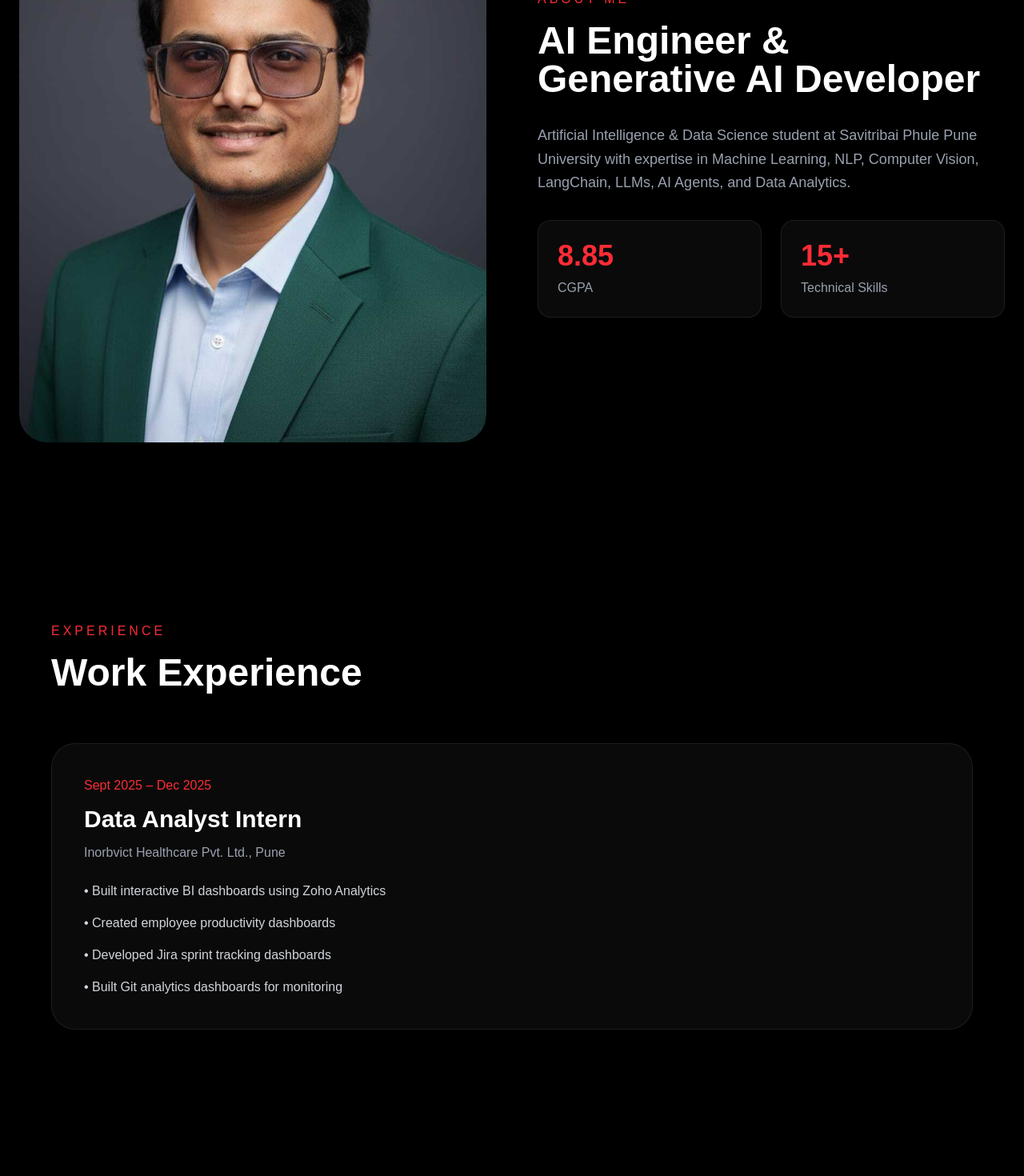
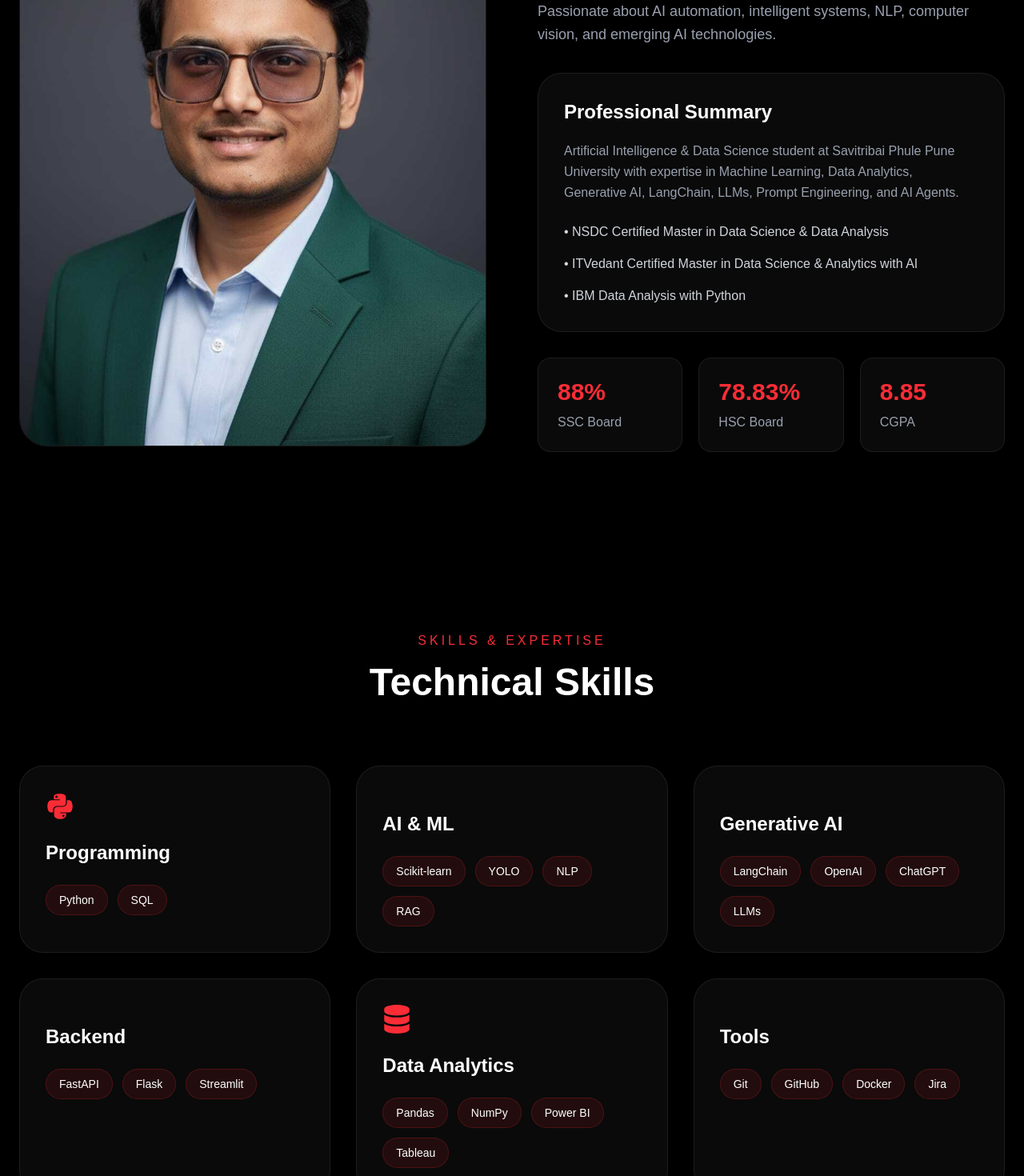
Before and after one commit to rushi935993/ai-portfolio, a Next.js app: page / in a window 1280 px wide. Shown: the part 1080-2550 px from the top of the page at 80% size. Built offline with nearby package versions, Linux system fonts and the light colour scheme.

Commit message:
final futuristic ai portfolio update

```diff
--- a/app/page.tsx
+++ b/app/page.tsx
@@ -61,35 +61,15 @@
 
   const certifications = [
     {
-      title:
-        "Mastery in Data Science and Data Analytics with AI – NSDC And ItVedant Education 2025",
-      link:
-        "https://drive.google.com/file/d/14AhanCTNcQ9cBPIw4WoDxdr5rVWbIOo1/view",
+      title: "Mastery in Data Science and Data Analytics with AI – NSDC And ItVedant Education 2025",
+      link: "https://drive.google.com/file/d/14AhanCTNcQ9cBPIw4WoDxdr5rVWbIOo1/view", },
+      { title: "Machine Learning with Python – IBM 2025", link: "https://drive.google.com/file/d/1NWTakA3MD6PXj3MKWsSnnp1H3LzjuF_V/view", },
+      { title: "Data Science and Data Analytics with Python – IBM 2025", link: "https://drive.google.com/file/d/1Hr1UcEgGrwkmj-gCrAqTOqgkJVDuhpnG/view", },
+      { title: "Amazon Web Services (AWS) – ItVedant Education 2025", link: "https://drive.google.com/file/d/1nO_aac4PYystCW1V99eR-7tEt1LfEpNg/view", },
+      { title: "Fundamentals of DevOps – ItVedant Education 2025", link: "https://drive.google.com/file/d/1COd7kK8uc7q_FbeaDZbMPeVYf2PDtu4F/view",
+
       },
-    {
-      title:
-        "Machine Learning with Python – IBM 2025",
-      link:
-        "https://drive.google.com/file/d/1NWTakA3MD6PXj3MKWsSnnp1H3LzjuF_V/view",
-    },
-    {
-      title:
-        "Data Science and Data Analytics with Python – IBM 2025",
-      link:
-        "https://drive.google.com/file/d/1Hr1UcEgGrwkmj-gCrAqTOqgkJVDuhpnG/view",
-    },
-    {
-      title:
-        "Amazon Web Services (AWS) – ItVedant Education 2025",
-      link:
-        "https://drive.google.com/file/d/1nO_aac4PYystCW1V99eR-7tEt1LfEpNg/view",
-    },
-    {
-      title:
-        "Fundamentals of DevOps – ItVedant Education 2025",
-      link:
-        "https://drive.google.com/file/d/1COd7kK8uc7q_FbeaDZbMPeVYf2PDtu4F/view",
-    },
+
   ];
 
   return (
@@ -138,11 +118,9 @@
             </h1>
 
             <p className="text-gray-400 text-lg leading-relaxed mb-8 max-w-xl">
-              Final-year Artificial Intelligence and Data Science undergraduate with strong foundation in software engineering, machine
-              learning, and data-driven systems. Experienced in building AI-powered applications, APIs, and analytics solutions using
-              Python and modern frameworks. Familiar with Generative AI tools, prompt engineering, cloud platforms, DevOps
-              fundamentals, and Agile workflows. Passionate about building scalable AI-augmented software systems and seeking a
-              Trainee Software Engineer role to contribute to innovative product development
+              Final-year Artificial Intelligence and Data Science undergraduate
+              with strong foundation in software engineering, machine learning,
+              and data-driven systems.
             </p>
 
             <div className="flex gap-5 flex-wrap">
@@ -197,18 +175,22 @@
 
       {/* ABOUT */}
       <section className="py-28 px-6">
-        <div className="max-w-7xl mx-auto grid md:grid-cols-2 gap-16 items-center">
+        <div className="max-w-7xl mx-auto">
+
+          <div className="grid md:grid-cols-2 gap-16 items-center">
 
             <motion.img
               initial={{ opacity: 0, y: 50 }}
               whileInView={{ opacity: 1, y: 0 }}
+              transition={{ duration: 0.8 }}
               src="/profile.jpg"
-            className="rounded-[35px]"
+              className="rounded-[35px] border border-white/10"
             />
 
             <motion.div
               initial={{ opacity: 0, y: 50 }}
               whileInView={{ opacity: 1, y: 0 }}
+              transition={{ duration: 0.8 }}
             >
               <p className="text-red-500 uppercase tracking-[4px] mb-4">
                 About Me
@@ -220,84 +202,207 @@
               </h2>
 
               <p className="text-gray-400 leading-relaxed text-lg mb-8">
+                Passionate about AI automation, intelligent systems,
+                NLP, computer vision, and emerging AI technologies.
+              </p>
+
+              <div className="glass rounded-[30px] p-8 mb-8">
+                <h3 className="text-2xl font-bold mb-5 text-white">
+                  Professional Summary
+                </h3>
+
+                <p className="text-gray-400 leading-relaxed mb-6">
                   Artificial Intelligence & Data Science student at
                   Savitribai Phule Pune University with expertise in
-              Machine Learning, NLP, Computer Vision, LangChain,
-              LLMs, AI Agents, and Data Analytics.
+                  Machine Learning, Data Analytics, Generative AI,
+                  LangChain, LLMs, Prompt Engineering, and AI Agents.
                 </p>
 
-            <div className="grid grid-cols-2 gap-6">
+                <div className="space-y-4 text-gray-300">
+                  <p>
+                    • NSDC Certified Master in Data Science & Data Analysis
+                  </p>
+
+                  <p>
+                    • ITVedant Certified Master in Data Science & Analytics with AI
+                  </p>
+
+                  <p>
+                    • IBM Data Analysis with Python
+                  </p>
+                </div>
+              </div>
+
+              <div className="grid grid-cols-1 md:grid-cols-3 gap-5">
+
                 <div className="glass p-6 rounded-2xl">
-                <h3 className="text-4xl font-bold text-red-500">
+                  <h3 className="text-3xl font-bold text-red-500">
+                    88%
+                  </h3>
+
+                  <p className="text-gray-400 mt-2">
+                    SSC Board
+                  </p>
+                </div>
+
+                <div className="glass p-6 rounded-2xl">
+                  <h3 className="text-3xl font-bold text-red-500">
+                    78.83%
+                  </h3>
+
+                  <p className="text-gray-400 mt-2">
+                    HSC Board
+                  </p>
+                </div>
+
+                <div className="glass p-6 rounded-2xl">
+                  <h3 className="text-3xl font-bold text-red-500">
                     8.85
                   </h3>
+
                   <p className="text-gray-400 mt-2">
                     CGPA
                   </p>
                 </div>
 
-              <div className="glass p-6 rounded-2xl">
-                <h3 className="text-4xl font-bold text-red-500">
-                  15+
-                </h3>
-                <p className="text-gray-400 mt-2">
-                  Technical Skills
-                </p>
+              </div>
+            </motion.div>
           </div>
         </div>
+      </section>
+
+      {/* SKILLS */}
+      <section className="py-28 px-6">
+        <div className="max-w-7xl mx-auto">
+
+          <div className="mb-20 text-center">
+            <p className="text-red-500 uppercase tracking-[4px] mb-4">
+              Skills & Expertise
+            </p>
+
+            <h2 className="text-5xl font-bold">
+              Technical Skills
+            </h2>
+          </div>
+
+          <div className="grid md:grid-cols-2 lg:grid-cols-3 gap-8">
+
+            {[
+              {
+                title: "Programming",
+                skills: ["Python", "SQL"],
+                icon: <FaPython />,
+              },
+              {
+                title: "AI & ML",
+                skills: ["Scikit-learn", "YOLO", "NLP", "RAG"],
+              },
+              {
+                title: "Generative AI",
+                skills: ["LangChain", "OpenAI", "ChatGPT", "LLMs"],
+              },
+              {
+                title: "Backend",
+                skills: ["FastAPI", "Flask", "Streamlit"],
+              },
+              {
+                title: "Data Analytics",
+                skills: ["Pandas", "NumPy", "Power BI", "Tableau"],
+                icon: <FaDatabase />,
+              },
+              {
+                title: "Tools",
+                skills: ["Git", "GitHub", "Docker", "Jira"],
+              },
+            ].map((item, index) => (
+              <motion.div
+                key={index}
+                whileHover={{ y: -10 }}
+                className="glass p-8 rounded-[30px]"
+              >
+                <div className="text-red-500 text-4xl mb-6">
+                  {item.icon}
+                </div>
+
+                <h3 className="text-2xl font-bold mb-6">
+                  {item.title}
+                </h3>
+
+                <div className="flex flex-wrap gap-3">
+                  {item.skills.map((skill) => (
+                    <span
+                      key={skill}
+                      className="px-4 py-2 bg-red-500/10 border border-red-500/20 rounded-full text-sm"
+                    >
+                      {skill}
+                    </span>
+                  ))}
+                </div>
               </motion.div>
+            ))}
+
+          </div>
         </div>
       </section>
 
       {/* EXPERIENCE */}
       <section className="py-28 px-6">
-        <div className="max-w-6xl mx-auto">
-          <div className="mb-16">
+        <div className="max-w-7xl mx-auto">
+
+          <div className="mb-20 text-center">
             <p className="text-red-500 uppercase tracking-[4px] mb-4">
               Experience
             </p>
 
             <h2 className="text-5xl font-bold">
-              Work Experience
+              Professional Experience
             </h2>
           </div>
 
-          <div className="glass rounded-[30px] p-10">
-            <p className="text-red-500 mb-3">
+          <div className="grid md:grid-cols-2 gap-12 items-center">
+
+            <motion.div
+              initial={{ opacity: 0, x: -50 }}
+              whileInView={{ opacity: 1, x: 0 }}
+            >
+              <img
+                src="/images/dashboard.jpg"
+                alt="dashboard"
+                className="rounded-[30px] border border-white/10"
+              />
+            </motion.div>
+
+            <motion.div
+              initial={{ opacity: 0, x: 50 }}
+              whileInView={{ opacity: 1, x: 0 }}
+              className="glass rounded-[30px] p-10"
+            >
+              <p className="text-red-500 mb-4">
                 Sept 2025 – Dec 2025
               </p>
 
-            <h3 className="text-3xl font-bold mb-3">
+              <h3 className="text-4xl font-bold mb-4">
                 Data Analyst Intern
               </h3>
 
-            <p className="text-gray-400 mb-6">
+              <p className="text-gray-400 mb-8">
                 Inorbvict Healthcare Pvt. Ltd., Pune
               </p>
 
-            <ul className="space-y-4 text-gray-300">
-              <li>
-                • Built interactive BI dashboards using Zoho Analytics
-              </li>
-              <li>
-                • Created employee productivity dashboards
-              </li>
-              <li>
-                • Developed Jira sprint tracking dashboards
-              </li>
-              <li>
-                • Built Git analytics dashboards for monitoring
-              </li>
-            </ul>
+              <div className="space-y-5 text-gray-300">
+                <p>• Built interactive BI dashboards using Power BI</p>
+                <p>• Created employee productivity dashboards</p>
+                <p>• Developed Jira sprint monitoring dashboards</p>
+                <p>• Conducted Zoho Projects training sessions</p>
+              </div>
+            </motion.div>
+
           </div>
         </div>
       </section>
 
       {/* PROJECTS */}
-      <section
-        id="projects"
-        className="py-28 px-6"
-      >
+      <section id="projects" className="py-28 px-6">
         <div className="max-w-7xl mx-auto">
 
           <div className="mb-20 text-center">
@@ -341,6 +446,7 @@
                   <a
                     href={project.github}
                     target="_blank"
+                    rel="noopener noreferrer"
                     className="inline-block border border-red-500 px-6 py-3 rounded-xl hover:bg-red-500/20 transition"
                   >
                     View GitHub
@@ -370,28 +476,12 @@
             {certifications.map((cert, index) => (
               <motion.div
                 key={index}
-                whileHover={{
-                  y: -10,
-                  scale: 1.02,
-                }}
-                className="glass p-8 rounded-[30px] border border-white/10 hover:border-red-500/40 transition duration-500 relative overflow-hidden group"
+                whileHover={{ y: -10 }}
+                className="glass p-8 rounded-[30px]"
               >
+                <div className="text-5xl mb-6">🏆</div>
 
-                <div className="absolute top-0 right-0 w-32 h-32 bg-red-500/10 blur-3xl rounded-full"></div>
-
-                <div className="relative z-10">
-
-                  <div className="flex items-center justify-between mb-6">
-                    <div className="text-5xl">
-                      🏆
-                    </div>
-
-                    <div className="w-12 h-12 rounded-full bg-red-500/10 flex items-center justify-center text-red-500 text-xl group-hover:bg-red-500 group-hover:text-white transition">
-                      ↗
-                    </div>
-                  </div>
-
-                  <h3 className="text-xl font-semibold leading-relaxed mb-8 min-h-[140px]">
+                <h3 className="text-xl font-semibold mb-8 leading-relaxed">
                   {cert.title}
                 </h3>
 
@@ -399,12 +489,10 @@
                   href={cert.link}
                   target="_blank"
                   rel="noopener noreferrer"
-                    className="inline-flex items-center gap-3 border border-red-500 px-5 py-3 rounded-xl hover:bg-red-500/20 transition"
+                  className="inline-block border border-red-500 px-5 py-3 rounded-xl hover:bg-red-500/20 transition"
                 >
                   View Certificate
                 </a>
-
-                </div>
               </motion.div>
             ))}
           </div>
@@ -486,9 +574,7 @@
           </a>
         </div>
 
-        <p>
-          Built with AI & Innovation
-        </p>
+        <p>Built with AI & Innovation</p>
       </footer>
     </div>
   );
```
Also changed, not shown: public/images/dashboard.jpg (added). Lines whose indentation alone changed are shown as unchanged.
